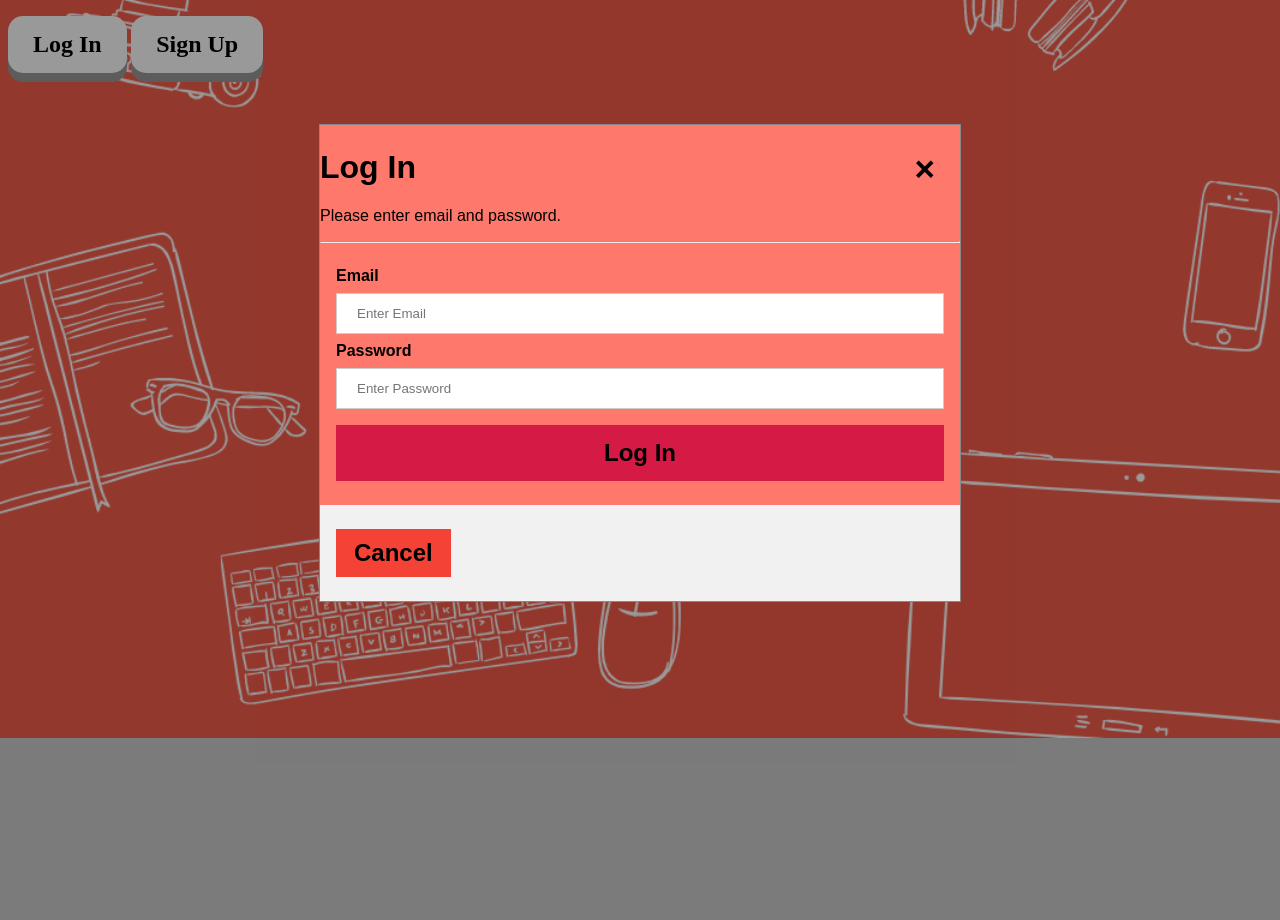
After one commit to Violet367/Group3, a PHP site: page /frontpage.html in a window 1280 px wide, after a click on "Log In". The commit adds this page. Run offline with PHP 8.4, Linux system fonts and the light colour scheme.

Commit message:
created frontpage

```diff
--- a/group proj/logIn.css
+++ b/group proj/frontPage.css
@@ -10,15 +10,41 @@ input[type=text], input[type=password] {
     box-sizing: border-box;
 }
 
+.log {
+  font-family: "Times New Roman", Times, serif;
+  padding: 15px 25px;
+  font-size: 24px;
+  cursor: pointer;
+  text-align: center;
+  text-decoration: none;
+  outline: none;
+  color: Black ;
+  background-color: white;
+  border: none;
+  border-radius: 15px;
+  box-shadow: 0 9px #999;
+
+}
+
+.log:hover {background-color: white}
+
+.log:active {
+  background-color: #3e8e41;
+  box-shadow: 0 5px #666;
+  transform: translateY(4px);
+}
+
 /* Set a style for all buttons */
 button {
-    background-color: #4CAF50;
-    color: white;
+    background-color:#D61A46/* #4CAF50*/;
+    color: #000000;
     padding: 14px 20px;
     margin: 8px 0;
     border: none;
     cursor: pointer;
     width: 100%;
+    font-weight: bold;
+    font-size: 24px;
 }
 
 button:hover {
@@ -37,11 +63,6 @@ button:hover {
     text-align: center;
     margin: 24px 0 12px 0;
     position: relative;
-}
-
-img.avatar {
-    width: 40%;
-    border-radius: 50%;
 }
 
 .container {
@@ -70,10 +91,10 @@ span.psw {
 
 /* Modal Content/Box */
 .modal-content {
-    background-color: pink;
+    background-color: #FE786C; /*#fefefe;*/
     margin: 5% auto 15% auto; /* 5% from the top, 15% from the bottom and centered */
     border: 1px solid #888;
-    width: 80%; /* Could be more or less, depending on screen size */
+    width: 50%; /* Could be more or less, depending on screen size */
 }
 
 /* The Close Button (x) */
--- /dev/null
+++ b/group proj/frontpage.html
@@ -0,0 +1,113 @@
+<!DOCTYPE html>
+<html lang="en" dir="ltr">
+  <head>
+    <meta charset="utf-8">
+    <title>Study Buddy</title>
+    <link href="frontPage.css" type="text/css" rel="stylesheet"/>
+
+    <script type="text/javascript">
+      function validateForm(){
+        if(document.forms["SignUp"]["psw-repeat"].value != document.forms["SignUp"]["psw"].value){
+            alert( "PASSWORDS DO NOT MATCH \n");
+            return false;
+        }
+
+     }
+
+    </script>
+
+  </head>
+  <style media="screen">
+    body {
+      background-image: url("StudyBuddy.png");
+      background-color: #cccccc;
+      height: 500px;
+      background-position: center;
+      background-repeat: no-repeat;
+      background-size: cover;
+      position: relative;
+
+    }
+
+  </style>
+  <body>
+
+    <button class= "log" onclick="document.getElementById('logIn').style.display='block'" style="width:auto;">Log In</button>
+    <button class= "log" onclick="document.getElementById('id01').style.display='block'" style="width:auto;">Sign Up</button>
+
+    <div id="logIn" class="modal">
+
+      <form action="logIn.php" method="post" class="modal-content animate">
+        <div class="imgcontainer">
+          <span onclick="document.getElementById('logIn').style.display='none'" class="close" title="Close Modal">&times;</span>
+        </div>
+        <h1>Log In</h1>
+        <p>Please enter email and password.</p>
+        <hr>
+        <div class="container">
+          <label for="email"><b>Email</b></label>
+          <input type="text" placeholder="Enter Email" name="email" required>
+
+          <label for="psw"><b>Password</b></label>
+          <input type="password" placeholder="Enter Password" name="psw" required>
+
+          <button type="submit">Log In</button>
+
+        </div>
+
+        <div class="container" style="background-color:#f1f1f1">
+          <button type="button" onclick="document.getElementById('logIn').style.display='none'"
+          class="cancelbtn">Cancel</button>
+        </div>
+      </form>
+    </div>
+
+
+  <div id="id01" class="modal">
+
+    <form name = "SignUp" action="signUp.php" method="post" class="modal-content animate" onsubmit="return validateForm();" >
+      <div class="imgcontainer">
+        <span onclick="document.getElementById('id01').style.display='none'" class="close" title="Close Modal">&times;</span>
+      </div>
+      <h1>Sign Up</h1>
+      <p>Please fill in this form to create an account.</p>
+      <hr>
+
+      <div class="container">
+        <label for="emailu"><b>Email</b></label>
+        <input type="text" placeholder="Enter Email" name="email" required>
+
+        <label for="pss"><b>Password</b></label>
+        <input type="password" placeholder="Enter Password" name="psw" required>
+
+        <label for="pss-repeat"><b>Repeat Password</b></label>
+        <input type="password" placeholder="Repeat Password" name="psw-repeat" required>
+
+        <button type="submit">Sign Up</button>
+
+      </div>
+
+      <div class="container" style="background-color:#f1f1f1">
+        <button type="button" onclick="document.getElementById('id01').style.display='none'" class="cancelbtn">Cancel</button>
+
+      </div>
+    </form>
+  </div>
+
+  <script>
+  // Get the modal
+  var modal = document.getElementById('id01');
+  var mod = document.getElementById('logIn');
+   // When the user clicks anywhere outside of the modal, close it
+  window.onclick = function(event) {
+      if (event.target == modal) {
+          modal.style.display = "none";
+      }
+      if (event.target == mod) {
+          mod.style.display = "none";
+        }
+    }
+
+  </script>
+  </body>
+</html>
```
Also changed, not shown: group proj/logIn.html (deleted, +0 -49 lines), group proj/logIn.php (+28 -0 lines), group proj/signUp.css (deleted, +0 -107 lines), group proj/signUp.html (deleted, +0 -65 lines), group proj/signUp.php (+4 -5 lines), group proj/StudyBuddy.png (added).
